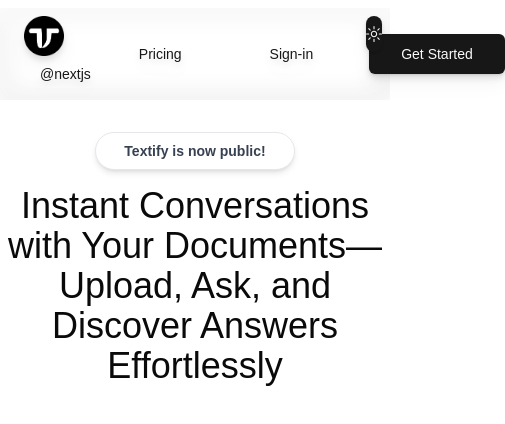
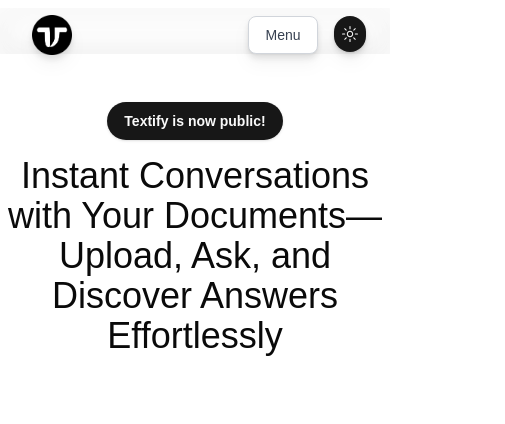
Before and after one commit to Rakibulislamsarkar/AI-Chatpdf, a Next.js app: page / in a window 390 px wide. Shown: the top 424 px of the page, 505 px wide, since content can reach past the window. Built offline with nearby package versions, Linux system fonts and the light colour scheme.

Commit message:
Custom Menu and mande responsive

```diff
--- a/package.json
+++ b/package.json
@@ -10,6 +10,8 @@
   },
   "dependencies": {
     "@clerk/nextjs": "^6.0.2",
+    "@heroicons/react": "^2.1.5",
+    "@material-tailwind/react": "^2.1.10",
     "@radix-ui/react-avatar": "^1.1.1",
     "@radix-ui/react-dropdown-menu": "^2.1.2",
     "@radix-ui/react-hover-card": "^1.1.2",
--- a/src/app/globals.css
+++ b/src/app/globals.css
@@ -33,6 +33,7 @@
     --chart-4: 43 74% 66%;
     --chart-5: 27 87% 67%;
     --radius: 0.5rem;
+    --blur: 24px;
   }
   .dark {
     --background: 0 0% 3.9%;
--- a/src/app/page.tsx
+++ b/src/app/page.tsx
@@ -1,15 +1,12 @@
-'use client'
-
+"use client";
 
 import { useState } from "react";
 import Link from "next/link";
 import { buttonVariants } from "@/components/ui/button";
 import { ModeToggle } from "@/components/mode-toggle";
-import { HamburgerMenuIcon } from "@radix-ui/react-icons";
 import { HoverCardDemo } from "@/components/hover-card";
-
-
-
+import { Badge } from "@/components/ui/badge";
+import CustomMenu from "@/components/customenu";
 export default function Home() {
   const [isMenuOpen, setIsMenuOpen] = useState(false);
 
@@ -17,45 +14,37 @@
     setIsMenuOpen(!isMenuOpen);
   };
 
-
-
   return (
     <>
-      <nav className="sticky flex pr-6 h-auto p-2 inset-x-0 top-2 z-30 w-full backdrop-blur-lg drop-shadow-lg transition-all">
+      <nav className="sticky flex pr-6 h-auto pt-2 inset-x-0 top-2 z-30 w-full backdrop-blur-lg drop-shadow-lg transition-all">
         <div className="items-center justify-center max-w-[1200px] w-full mx-auto px-4">
           <div className="flex text-black justify-between items-center">
-            <Link href="/">
-              <img src="/favicon.png" alt="logo" className="w-10 h-10" />
-              <HoverCardDemo />
-            </Link>
-            <div className="flex gap-6">
+            <HoverCardDemo />
+
+            <div className="hidden md:flex gap-6">
               <Link
                 href="/pricing"
-                className={buttonVariants({
-                  variant: "ghost",
-                  size: "lg",
-                })}
+                className={buttonVariants({ variant: "ghost", size: "lg" })}
               >
                 Pricing
               </Link>
               <Link
                 href="/sign-in"
-                className={buttonVariants({
-                  variant: "ghost",
-                  size: "lg",
-                })}
+                className={buttonVariants({ variant: "ghost", size: "lg" })}
               >
                 Sign-in
               </Link>
               <Link
                 href="/sign-up"
-                className={buttonVariants({
-                  size: "lg",
-                  variant: "default",
-                })}
+                className={buttonVariants({ variant: "default", size: "lg" })}
               >
                 Get Started
               </Link>
+            </div>
+
+            {/* Dropdown Menu for smaller screens */}
+            <div className="flex md:hidden">
+              <CustomMenu />
             </div>
           </div>
         </div>
@@ -63,10 +52,10 @@
       </nav>
 
       <div className="mb-6 mt-10 sm:mt-20 flex flex-col items-center justify-center text-center">
-        <div className="mx-auto mb-4 flex max-w-fit items-center justify-center space-x-2 overflow-hidden rounded-full border border-gray-200 bg-white px-7 py-2 shadow-md backdrop-blur transition-all hover:border-gray-300 hover:bg-white/50">
-          <p className="text-sm font-semibold text-gray-700">
+        <div className="mx-auto mb-4 mt-4 ">
+          <Badge className="px-4 py-2 flex max-w-fit  overflow-hidden rounded-full cursor-default">
             Textify is now public!
-          </p>
+          </Badge>
         </div>
         <h1 className="max-w-6xl text-4xl font-regular md:text-5xl lg:text-[53.94px] sm:leading-[40px] md:tracking-[0.5px] md:leading-[50px] lg:tracking-[-1.0788px] lg:leading-[59.334px] font-soehne">
           Instant Conversations with Your Documents—Upload, Ask, and Discover
--- /dev/null
+++ b/src/components/customenu.tsx
@@ -0,0 +1,84 @@
+import React, { useState, useEffect } from "react";
+import Link from "next/link";
+
+const DropdownMenu: React.FC = () => {
+  const [isOpen, setIsOpen] = useState(false);
+
+  const toggleDropdown = () => {
+    setIsOpen((prev) => !prev);
+  };
+
+  useEffect(() => {
+    if (isOpen) {
+      document.body.style.overflow = "hidden";
+    } else {
+      document.body.style.overflow = "";
+    }
+
+    return () => {
+      document.body.style.overflow = "";
+    };
+  }, [isOpen]);
+
+  return (
+    <div className="relative inline-block text-left">
+      <div>
+        <button
+          onClick={toggleDropdown}
+          className="inline-flex justify-center w-full  rounded-lg border border-gray-300 shadow-sm px-4 py-2 bg-white text-sm font-medium text-gray-700 hover:bg-gray-50 focus:outline-none focus:ring-2 focus:ring-offset-2"
+        >
+          {isOpen ? "Close" : "Menu"}
+        </button>
+      </div>
+
+      {isOpen && (
+               <div
+               className={`fixed right-0 z-10 px-2 mt-4 w-full h-screen rounded-lg shadow-lg${
+                 isOpen ? "opacity-100 translate-y-0" : "opacity-0 translate-y-2"
+               } data-[state=open]:animate-in data-[state=closed]:animate-out data-[state=closed]:fade-out-0 data-[state=open]:fade-in-0 data-[state=closed]:zoom-out-50 data-[state=open]:zoom-in-90 data-[side=bottom]:slide-in-from-top-2 data-[side=left]:slide-in-from-right-2 data-[side=right]:slide-in-from-left-2 data-[side=top]:slide-in-from-bottom-2`}
+               data-state={isOpen ? "open" : "closed"} // Set the state for animations
+               role="menu"
+               aria-orientation="vertical"
+               aria-labelledby="options-menu"
+             >
+          <div className="bg-slate-900 h-full rounded-lg">
+            {/* Image Section */}
+            <div className="w-full h-40 mb-6 overflow-hidden rounded-t-lg">
+              <img
+                src="/1.webp"
+                alt="Dropdown Image"
+                className="object-cover w-full h-full"
+              />
+            </div>
+
+            <div className="py-2 text-white uppercase" role="none">
+              <Link
+                href="#"
+                className="block px-4 py-5 text-5xl leading-3 tracking-[-0.02em] hover:bg-gray-100"
+                role="menuitem"
+              >
+                Pricing
+              </Link>
+              <Link
+                href="#"
+                className="block px-4 py-5 text-5xl leading-3 tracking-[-0.02em] hover:bg-gray-100"
+                role="menuitem"
+              >
+                Sign-In
+              </Link>
+              <Link
+                href="#"
+                className="block px-4 py-5 text-5xl leading-3 tracking-[-0.02em] hover:bg-gray-100"
+                role="menuitem"
+              >
+                Get Started
+              </Link>
+            </div>
+          </div>
+        </div>
+      )}
+    </div>
+  );
+};
+
+export default DropdownMenu;
--- a/src/components/hover-card.tsx
+++ b/src/components/hover-card.tsx
@@ -16,7 +16,9 @@
   return (
     <HoverCard>
       <HoverCardTrigger asChild>
-        <Button variant="link">@nextjs</Button>
+        <Button variant="link">
+            <img src="/favicon.png" alt="logo" className="w-10 h-10" />
+        </Button>
       </HoverCardTrigger>
       <HoverCardContent className="w-80">
         <div className="flex justify-between space-x-4">
@@ -24,15 +26,14 @@
             <AvatarImage src="/favicon.png" />
             <AvatarFallback>VC</AvatarFallback>
           </Avatar>
-          <div className="space-y-1">
-            <h4 className="text-sm font-semibold">@textify 2024</h4>
+          <div className="space-y-2">
+            <h4 className="text-sm font-semibold">@ textify 2024</h4>
             <p className="text-sm">
             Chat with your documents—upload, ask, and get answers instantly.
             </p>
             <div className="flex items-center pt-2">
-              <CalendarDays className="mr-2 h-4 w-4 opacity-70" />{" "}
               <span className="text-xs text-muted-foreground">
-                Joined December 2021
+                @ 2024 Textify.app
               </span>
             </div>
           </div>
--- /dev/null
+++ b/src/components/ui/badge.tsx
@@ -0,0 +1,36 @@
+import * as React from "react"
+import { cva, type VariantProps } from "class-variance-authority"
+
+import { cn } from "@/lib/utils"
+
+const badgeVariants = cva(
+  "inline-flex items-center rounded-md border px-2.5 py-0.5 text-sm font-semibold transition-colors focus:outline-none focus:ring-2 focus:ring-ring focus:ring-offset-2",
+  {
+    variants: {
+      variant: {
+        default:
+          "border-transparent bg-primary text-primary-foreground shadow hover:bg-primary/80",
+        secondary:
+          "border-transparent bg-secondary text-secondary-foreground hover:bg-secondary/80",
+        destructive:
+          "border-transparent bg-destructive text-destructive-foreground shadow hover:bg-destructive/80",
+        outline: "text-foreground",
+      },
+    },
+    defaultVariants: {
+      variant: "default",
+    },
+  }
+)
+
+export interface BadgeProps
+  extends React.HTMLAttributes<HTMLDivElement>,
+    VariantProps<typeof badgeVariants> {}
+
+function Badge({ className, variant, ...props }: BadgeProps) {
+  return (
+    <div className={cn(badgeVariants({ variant }), className)} {...props} />
+  )
+}
+
+export { Badge, badgeVariants }
--- /dev/null
+++ b/src/components/ui/card.tsx
@@ -0,0 +1,76 @@
+import * as React from "react"
+
+import { cn } from "@/lib/utils"
+
+const Card = React.forwardRef<
+  HTMLDivElement,
+  React.HTMLAttributes<HTMLDivElement>
+>(({ className, ...props }, ref) => (
+  <div
+    ref={ref}
+    className={cn(
+      "rounded-xl border bg-card text-card-foreground shadow",
+      className
+    )}
+    {...props}
+  />
+))
+Card.displayName = "Card"
+
+const CardHeader = React.forwardRef<
+  HTMLDivElement,
+  React.HTMLAttributes<HTMLDivElement>
+>(({ className, ...props }, ref) => (
+  <div
+    ref={ref}
+    className={cn("flex flex-col space-y-1.5 p-6", className)}
+    {...props}
+  />
+))
+CardHeader.displayName = "CardHeader"
+
+const CardTitle = React.forwardRef<
+  HTMLParagraphElement,
+  React.HTMLAttributes<HTMLHeadingElement>
+>(({ className, ...props }, ref) => (
+  <h3
+    ref={ref}
+    className={cn("font-semibold leading-none tracking-tight", className)}
+    {...props}
+  />
+))
+CardTitle.displayName = "CardTitle"
+
+const CardDescription = React.forwardRef<
+  HTMLParagraphElement,
+  React.HTMLAttributes<HTMLParagraphElement>
+>(({ className, ...props }, ref) => (
+  <p
+    ref={ref}
+    className={cn("text-sm text-muted-foreground", className)}
+    {...props}
+  />
+))
+CardDescription.displayName = "CardDescription"
+
+const CardContent = React.forwardRef<
+  HTMLDivElement,
+  React.HTMLAttributes<HTMLDivElement>
+>(({ className, ...props }, ref) => (
+  <div ref={ref} className={cn("p-6 pt-0", className)} {...props} />
+))
+CardContent.displayName = "CardContent"
+
+const CardFooter = React.forwardRef<
+  HTMLDivElement,
+  React.HTMLAttributes<HTMLDivElement>
+>(({ className, ...props }, ref) => (
+  <div
+    ref={ref}
+    className={cn("flex items-center p-6 pt-0", className)}
+    {...props}
+  />
+))
+CardFooter.displayName = "CardFooter"
+
+export { Card, CardHeader, CardFooter, CardTitle, CardDescription, CardContent }
--- a/tailwind.config.ts
+++ b/tailwind.config.ts
@@ -1,4 +1,5 @@
 import type { Config } from "tailwindcss";
+
 
 const config: Config = {
     darkMode: ["class"],
```
Also changed, not shown: public/1.webp (added), 1 other file (tests, documents, lock files or other folders).
